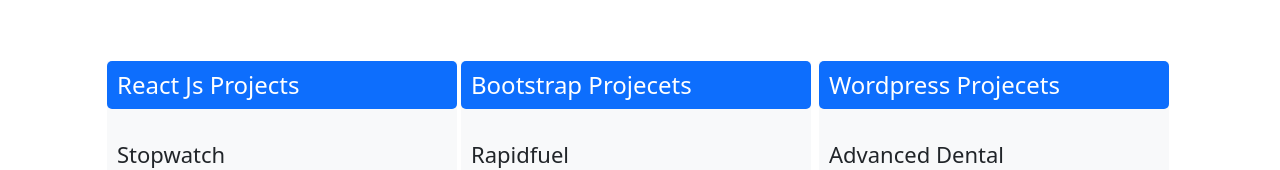
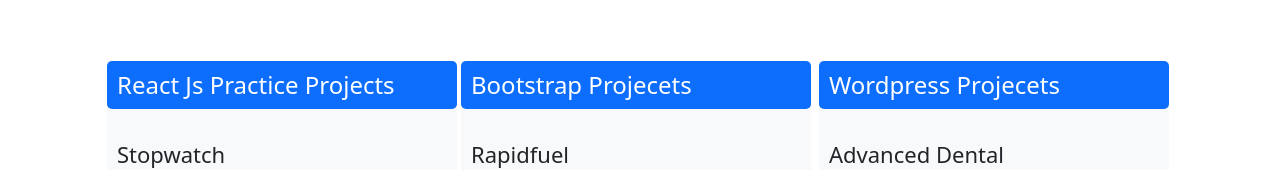
Before and after one commit to webindianlion/project-portfolio, a plain HTML site: page index.html in a window 1280 px wide. Shown: the part 455-625 px from the top of the page. Drawn offline with nearby package versions, Linux system fonts and the light colour scheme.

Commit message:
text change only
text change only

```diff
--- a/index.html
+++ b/index.html
@@ -22,8 +22,8 @@
 
       <div class="project-list-cont">
         <div class="d-flex flex-column align-items-stretch flex-shrink-0 bg-body-tertiary" style="width: 350px;">
-          <h2 class="ttl">React Js Projects </h2>
 
+          <h2 class="ttl">React Js Practice Projects </h2>
           <div class="list-group list-group-flush">
             <a href="https://webindianlion.github.io/reactjs_stopwatch" class="project-list-item"><h3 class="">Stopwatch</h3></a>
             <a href="https://webindianlion.github.io/reactjs-todoapp" class="project-list-item"><h3 class="">To Do App</h3></a>
```
